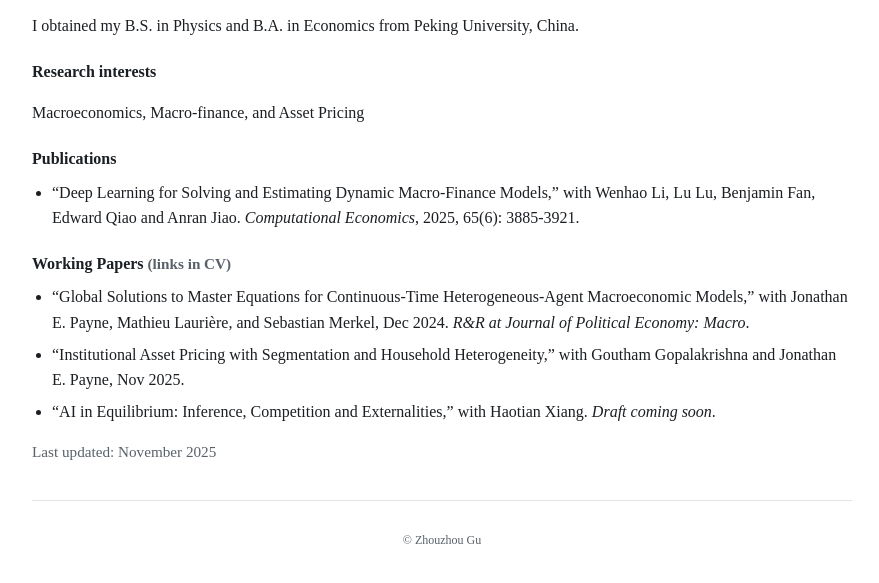
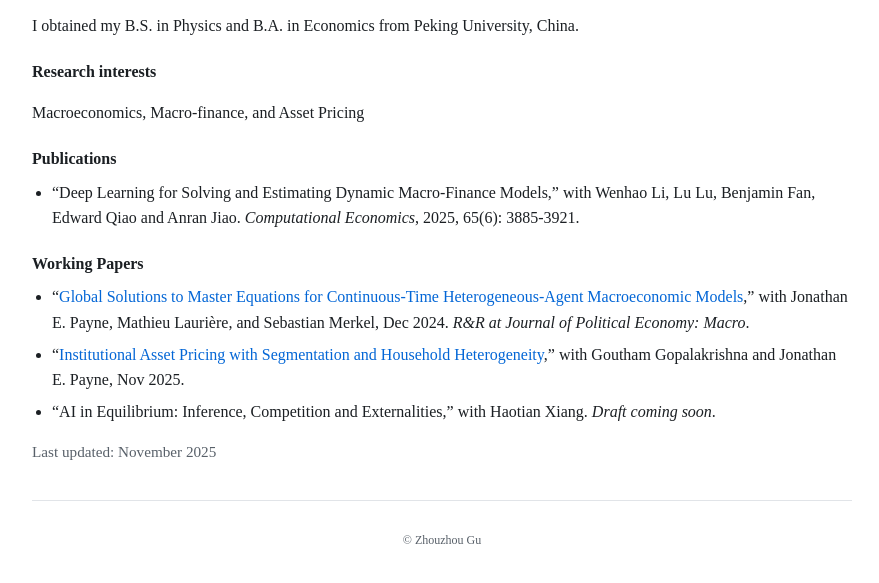
Before and after one commit to zzhougu/zzhougu.github.io, a plain HTML site: page index.html in a window 1280 px wide. Shown: the part 341-924 px from the top of the page, without its empty margins (198-1077 px from the left). Drawn offline with Linux system fonts and the light colour scheme.

Commit message:
update links

```diff
--- a/index.html
+++ b/index.html
@@ -99,15 +99,16 @@
         </li>
       </ul>
 
-      <p class="section-title">Working Papers <span class="meta">(links in CV)</span></p>
+      <p class="section-title">Working Papers
+         <!-- <span class="meta">(links in CV)</span> -->
+        </p>
       <ul class="clean">
         <li>
-          “Global Solutions to Master Equations for Continuous‑Time Heterogeneous‑Agent Macroeconomic Models,” with
+          “<a href="https://drive.google.com/file/d/1woorvKLThid-7o-9Bd3UUdFIBvkatBaj/view" target="_blank" rel="noopener">Global Solutions to Master Equations for Continuous‑Time Heterogeneous‑Agent Macroeconomic Models</a>,” with
           Jonathan E. Payne, Mathieu Laurière, and Sebastian Merkel, Dec 2024. <i>R&R at <span style="white-space: nowrap;">Journal of Political Economy: Macro</span></i>.
         </li>
         <li>
-          “Institutional Asset Pricing with Segmentation and
-Household Heterogeneity,” with Goutham Gopalakrishna and Jonathan E. Payne, Nov 2025.
+          “<a href="https://jepayne.github.io/files/GGP_AssetPricingInequality.pdf" target="_blank" rel="noopener">Institutional Asset Pricing with Segmentation and Household Heterogeneity</a>,” with Goutham Gopalakrishna and Jonathan E. Payne, Nov 2025.
         </li>
         <li>
           “AI in Equilibrium: Inference, Competition and Externalities,” with Haotian Xiang. <i>Draft coming soon</i>.
```
